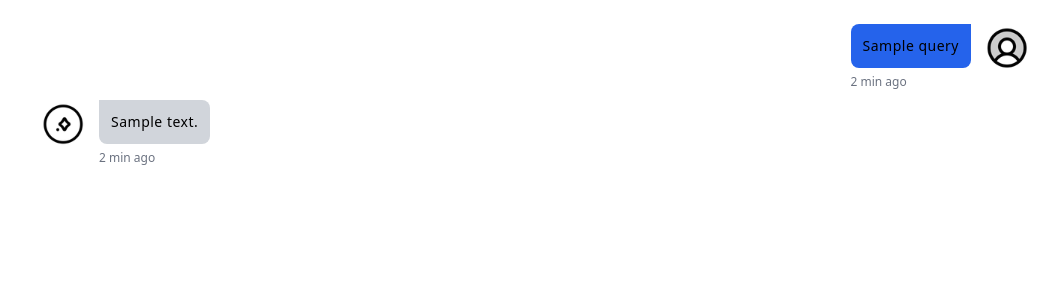
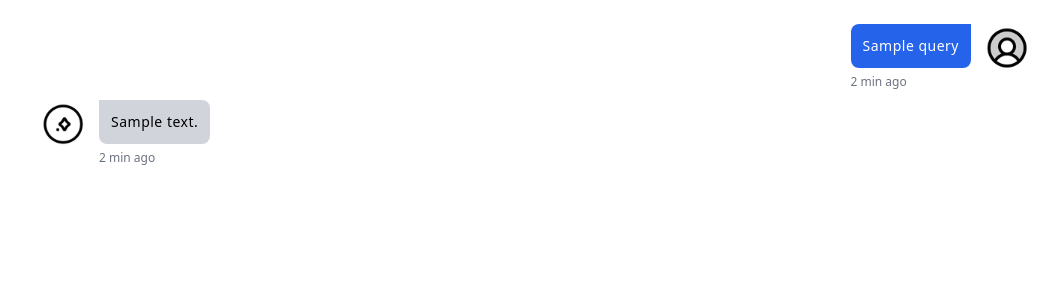
Before and after one commit to ghubrakesh/CleverQuery, a Django app: template core/templates/session_detail.html in a window 1280 px wide. Shown: the top 300 px of the page, without its empty margins (233-1280 px from the left). Run offline with Django 4.2, Linux system fonts and the light colour scheme; the template is opened without the code that fills it: values that come from a table or form of the project are taken from there, most other values are stand-ins (such as "Sample title", 1, 10 or a date in 2020); some libraries are stand-ins or nearby versions.

Commit message:
question text color is white now

```diff
--- a/core/templates/session_detail.html
+++ b/core/templates/session_detail.html
@@ -14,7 +14,7 @@
             <div class="flex w-full mt-2 space-x-3 max-w-xs ml-auto justify-end">
                 <div>
                     <div class="bg-blue-600 text-white p-3 rounded-l-lg rounded-br-lg">
-                        <p class="text-sm">{{ query.question | safe }}</p>
+                        <p class="text-sm text-white">{{ query.question | safe }}</p>
                     </div>
                     <span class="text-xs text-gray-500 leading-none">2 min ago</span>
                 </div>
```
Also changed, not shown: db.sqlite3.
